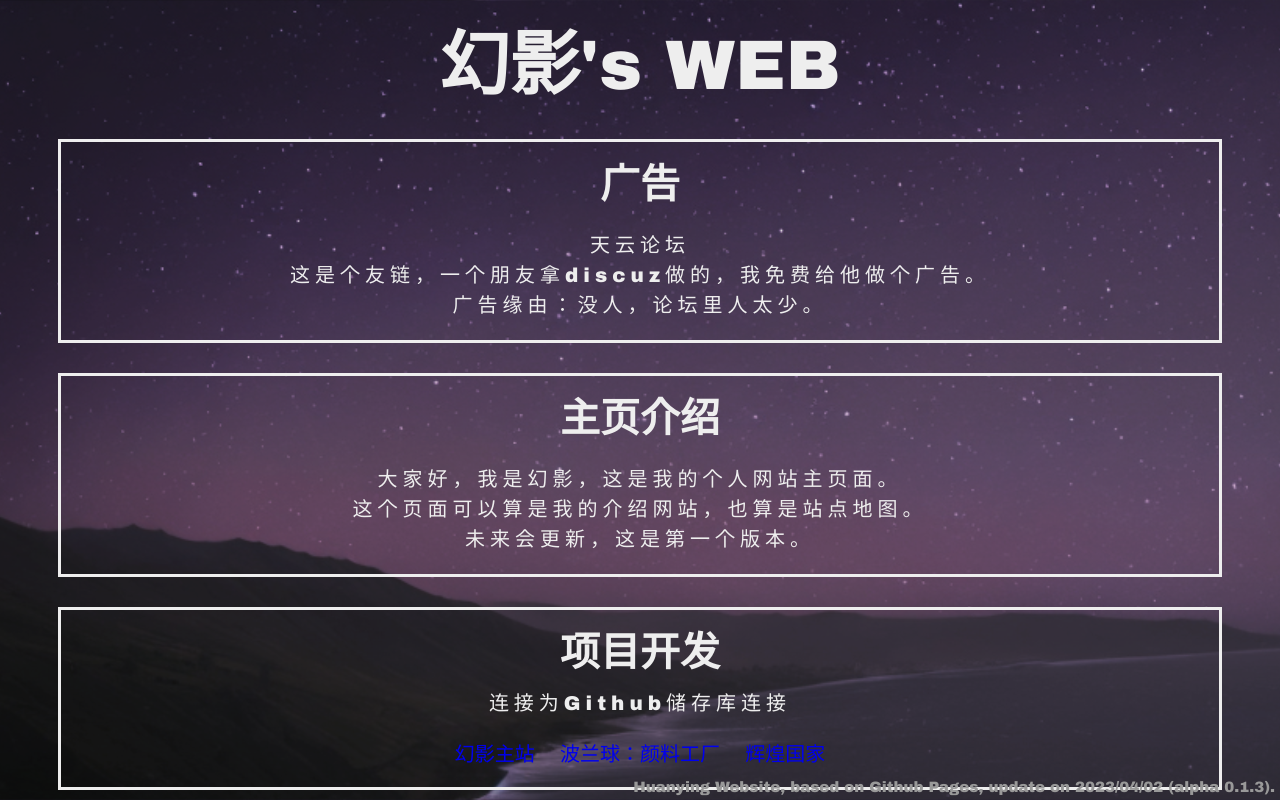
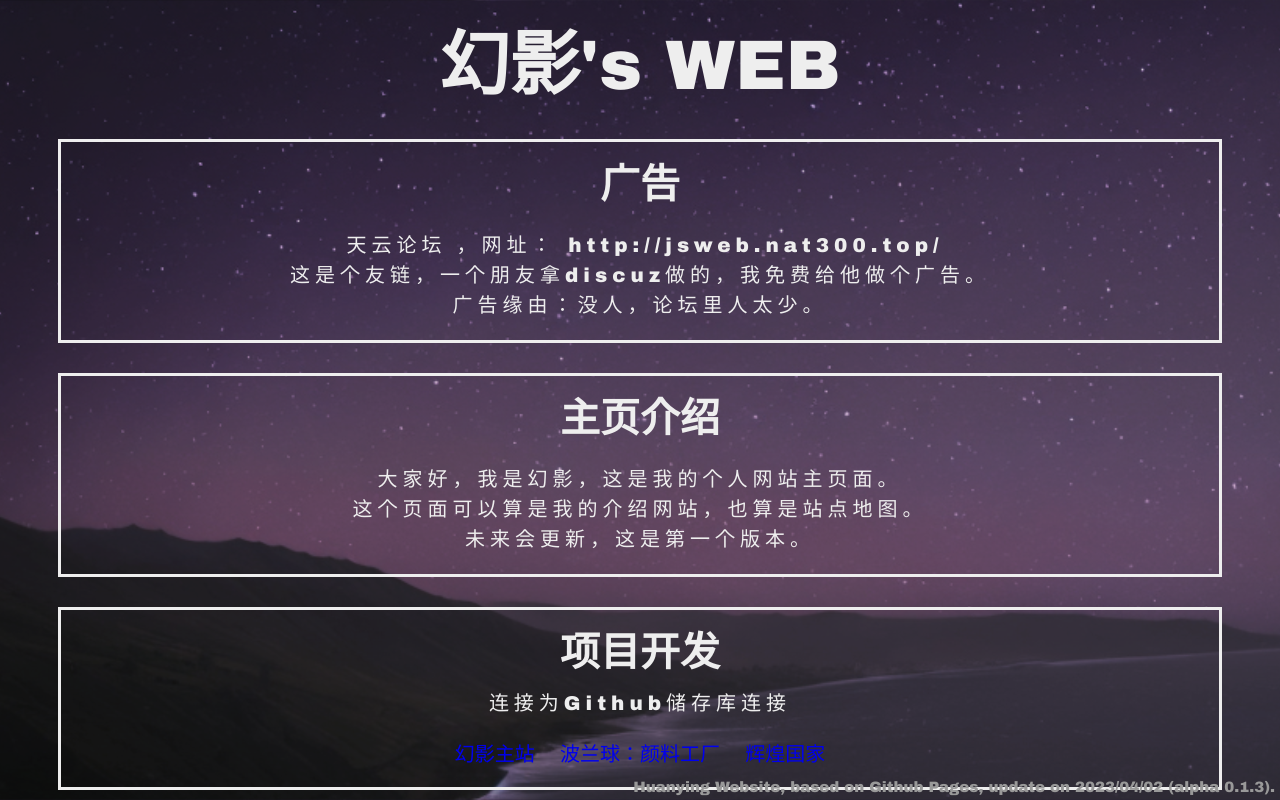
Before and after one commit to BenParallel/BenParallel.github.io, a plain HTML site: page index.html in a window 1280 px wide. Shown: the top 800 px of the page. Drawn offline with Linux system fonts and the light colour scheme.

Commit message:
Update index.html

```diff
--- a/index.html
+++ b/index.html
@@ -21,7 +21,7 @@
         		广告
         	</h2>
         	<p class="pha">
-	        	<a herf="http://jsweb.nat300.top/">天云论坛</a>
+	        	<a herf="http://jsweb.nat300.top/"  class="yl">天云论坛</a>，网址： http://jsweb.nat300.top/
 	        	<br/>
 	        	这是个友链，一个朋友拿discuz做的，我免费给他做个广告。
 	        	<br/>
```
